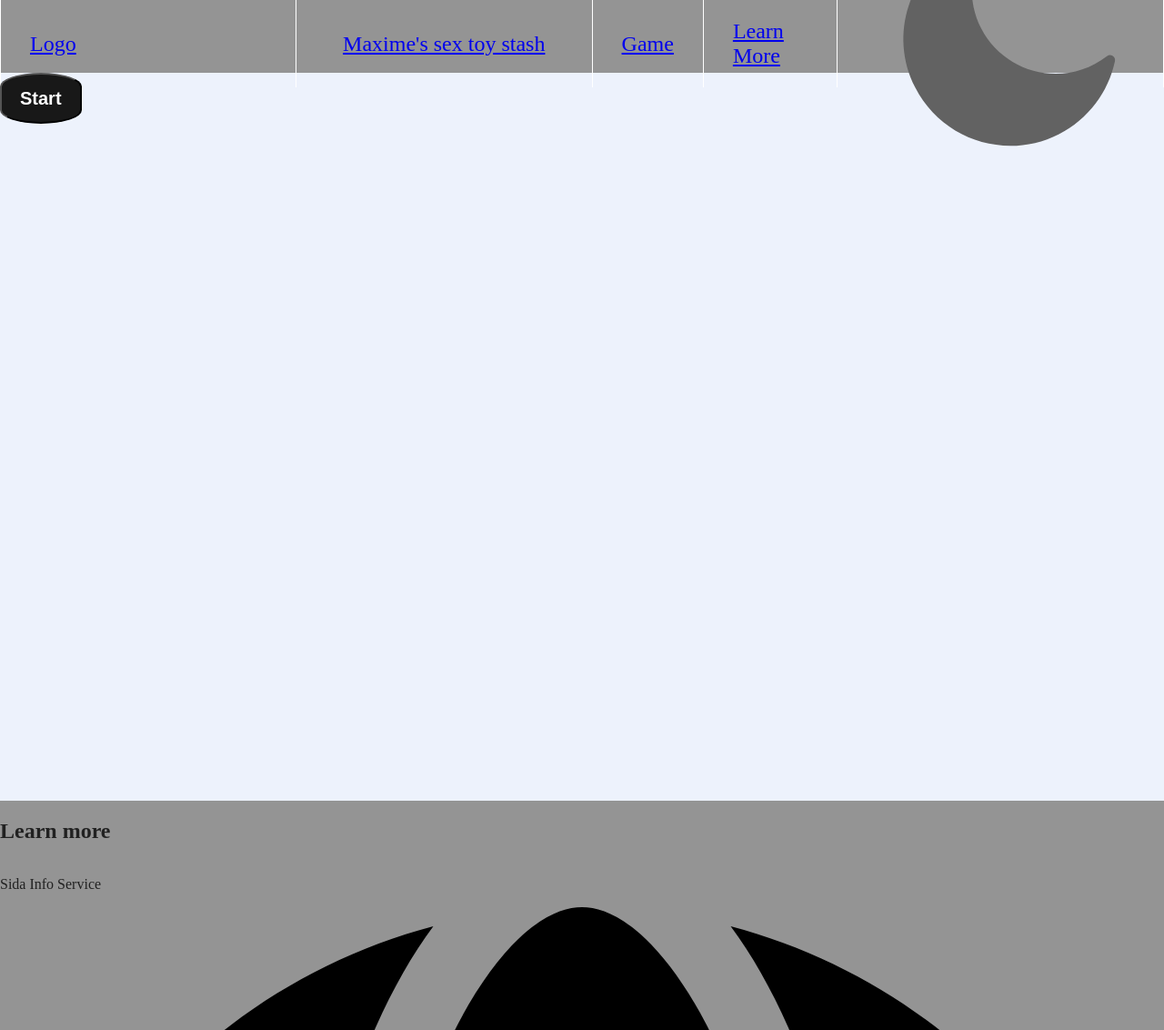
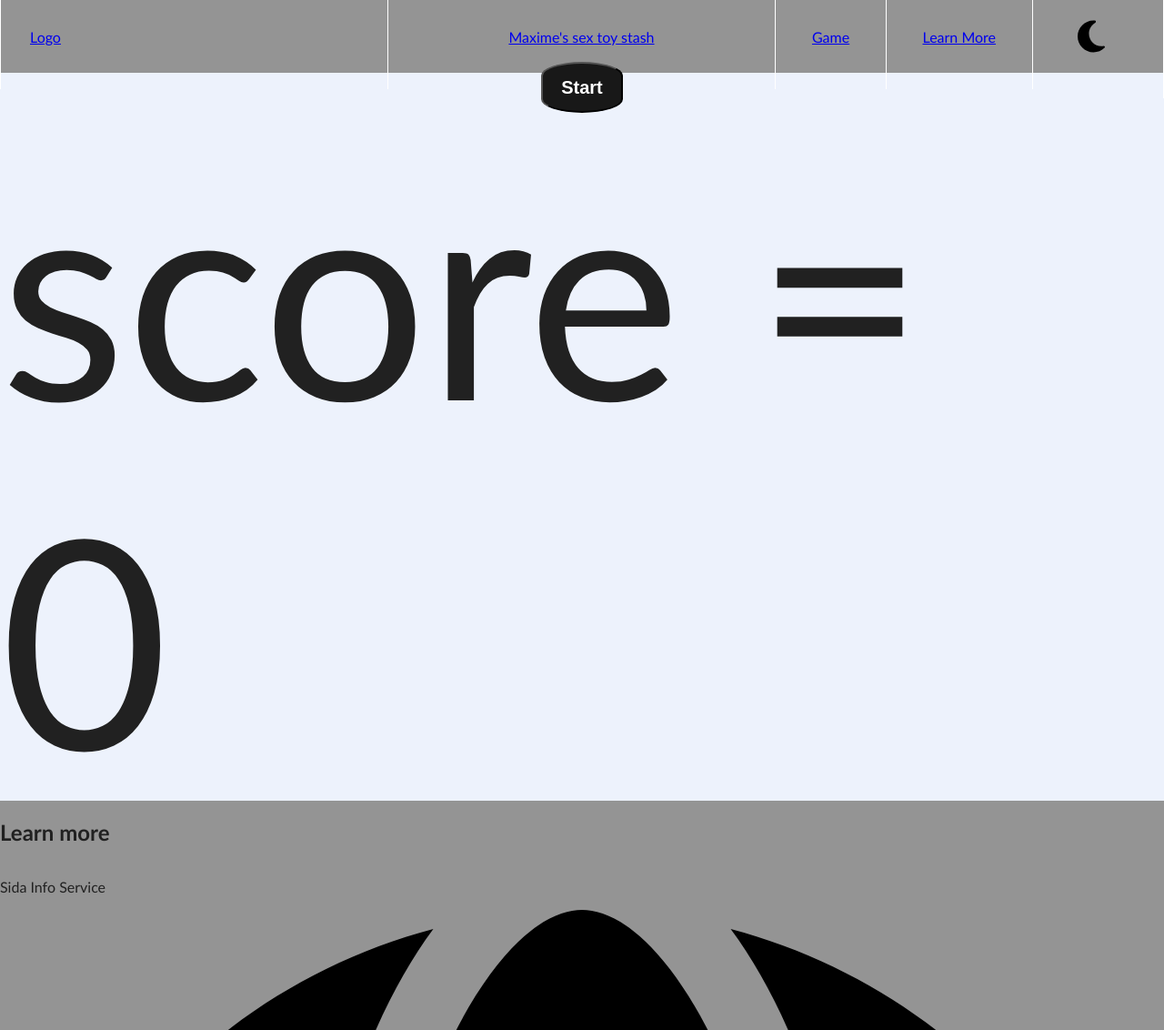
Before and after one commit to maximusprime01/nuitinfo2, a PHP site: page / in a window 1280 px wide. Shown: the top 1132 px of the page at 91% size. Run offline with PHP 8.4, Linux system fonts and the light colour scheme.

Commit message:
FIX: not much

```diff
--- a/index.html
+++ b/index.html
@@ -32,13 +32,16 @@
                 </a>
             </div>
             <div id="nav-darkmode-section" class="nav-section">
-                <img src="media/moon.png" id="dkmicon">
+                <img src="media/moon.svg" id="dkmicon">
             </div>
         </nav>
 
         <div class="main">
-            <button class="start-button" id="startButton">Start</button>
-            <div class="score" id="score">score = 0</div>
+            <div class="game-start">
+                <button class="start-button" id="startButton">Start</button>
+            </div>
+
+            <div class="game-screen" id="score">score = 0</div>
             <!--    <div class="MainGame">
                         <div class="SwipeCard">
                             <div class="content">
--- a/style.css
+++ b/style.css
@@ -18,6 +18,7 @@ body {
     color: var(--secondary-color);
     margin: 0px;
     height: 100vh;
+    font-family: 'Trebuchet MS', 'Lucida Sans Unicode', 'Lucida Grande', 'Lucida Sans', Arial, sans-serif;
 }
 
 
@@ -48,34 +49,49 @@ body div {
 nav {
     display: flex;
 
-    width: 100%;
+    width: 100vw;
     height: 10vh;
 
     background-color: rgb(148, 148, 148);
-
-    box-sizing: border-box;
 }
 
 nav > .nav-section
 {
+    /*
     display: flex;
 
     align-items: center;
     justify-content: center;
+    */
+    text-align: center;
+    align-self: center;
 
     padding: 3rem 2rem;
     gap: 1rem;
     border-right: 1px solid #fff;
 
-    box-sizing: border-box;
-
-    font-size: 1.5rem;
+    font-size: ;
 }
 
 #nav-title-section
 {
-    flex-basis: calc(100% / 3);
+    text-align: center;
+    flex-basis: calc(100vw / 3);
+}
 
+#nav-logo-section
+{
+    flex-basis: calc(100vw / 3);
+    text-align: left;
+    align-self: center;
+
+    border-left: 1px solid #fff;
+}
+
+#nav-darkmode-section > img
+{
+    width: 5vw;
+    height: 5vh;
 }
 
 #nav-game-section,
@@ -83,20 +99,7 @@ nav > .nav-section
 #nav-darkmode-section
 {
     flex-grow: 1;
-}
-
-#nav-logo-section
-{
-    flex-basis: calc(100% / 3);
-    align-items: flex-start;
-    justify-content: center;
-
-    border-left: 1px solid #fff;
-}
-
-#nav-darkmode-section > img
-{
-    font-size: 3rem;
+    text-align: center;
 }
 
 
@@ -115,7 +118,16 @@ nav > .nav-section
     height: 100vh;
     width: 100vw;
     font-size: 20em;
-    text-align: center;
+
+    display: grid;
+}
+
+
+.game-start
+{
+    display: flex;
+    align-items: center;
+    justify-items: center;
 }
 
 article {
```
